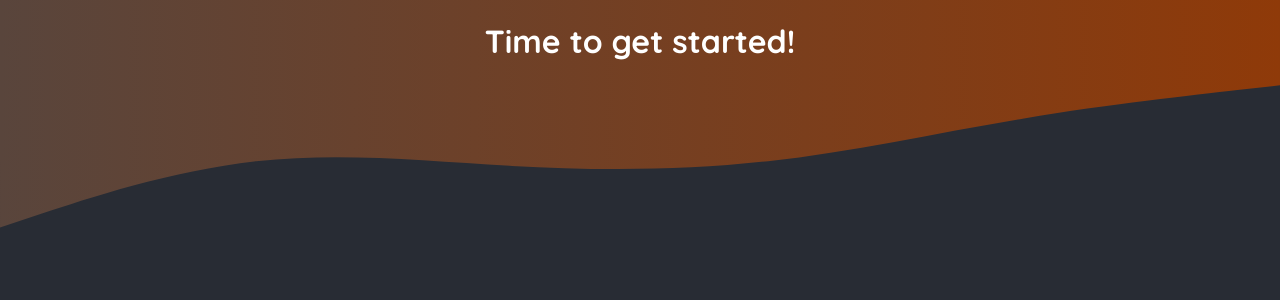
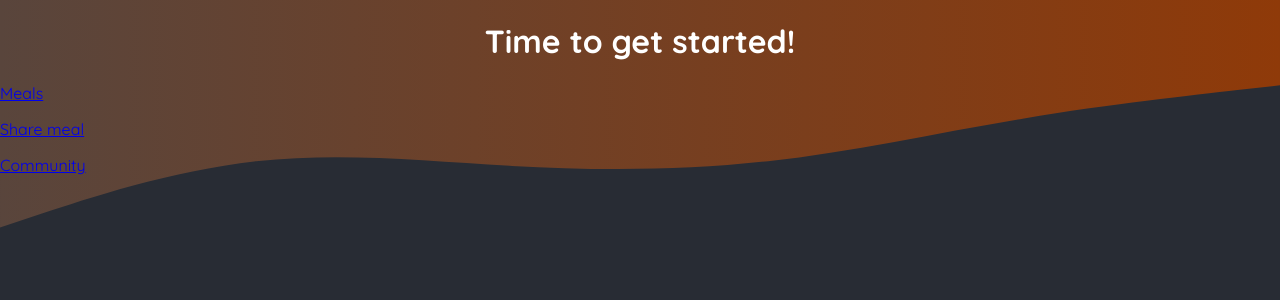
Before and after one commit to csabatoth627/foodies-nextjs, a Next.js app: page / in a window 1280 px wide. Shown: the top 300 px of the page. Built offline with nearby package versions, Linux system fonts and the light colour scheme.

Commit message:
feat: add community route and some links for pages

```diff
--- /dev/null
+++ b/app/community/page.js
@@ -0,0 +1,3 @@
+export default function CommunityPage() {
+  return <h1>Community</h1>;
+}
--- a/app/page.js
+++ b/app/page.js
@@ -1,9 +1,14 @@
+import Link from "next/link";
+
 export default function Home() {
   return (
     <main>
       <h1 style={{ color: 'white', textAlign: 'center' }}>
         Time to get started!
       </h1>
+      <p><Link href="/meals">Meals</Link></p>
+      <p><Link href="/meals/share">Share meal</Link></p>
+      <p><Link href="/community">Community</Link></p>
     </main>
   );
 }
```
